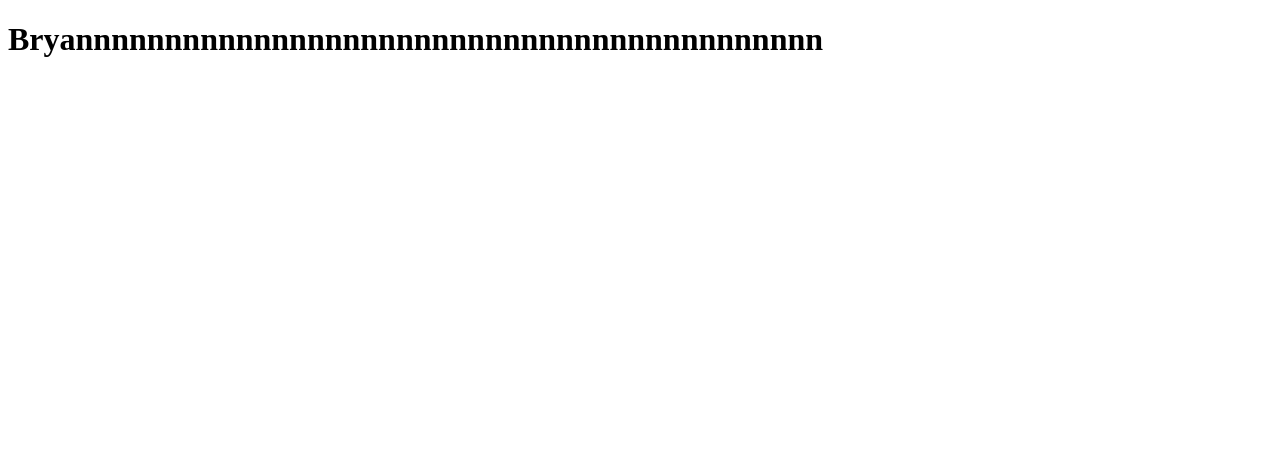
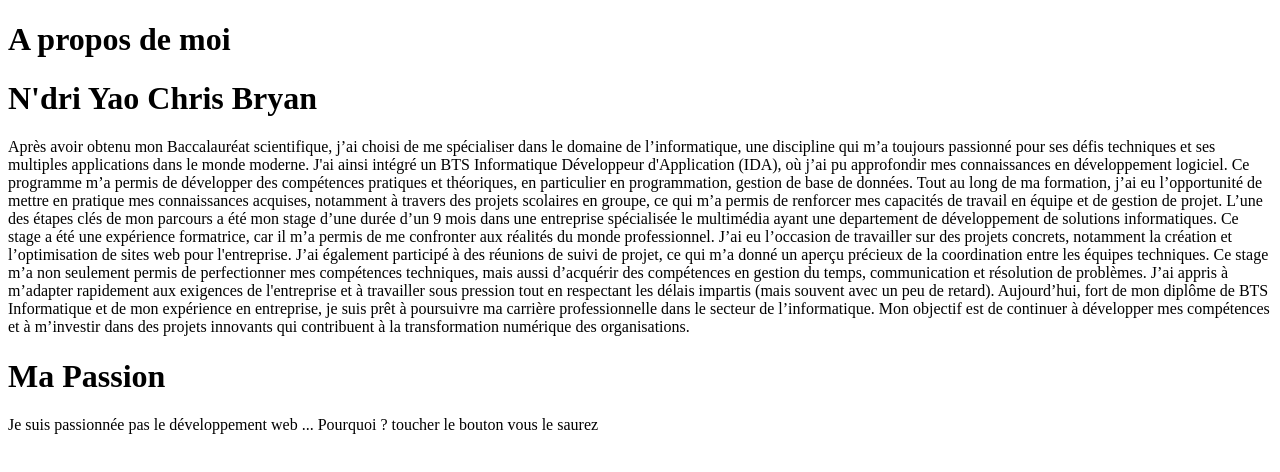
Before and after one commit to bryan18245/simplon, a plain HTML site: page index.html in a window 1280 px wide. Drawn offline with Linux system fonts and the light colour scheme.

Commit message:
Message décrivant les modifications

```diff
--- a/index.html
+++ b/index.html
@@ -6,6 +6,35 @@
     <title>Document</title>
 </head>
 <body>
-    <h1>Bryannnnnnnnnnnnnnnnnnnnnnnnnnnnnnnnnnnnnnnnnn</h1>
+    <header></header>
+    <main>
+        <div>
+            <div id="apropos">
+                <h1>A propos de moi</h1>
+            </div>
+            <div id="presentation">
+                <div id="nom"><h1>N'dri Yao Chris Bryan</h1></div>
+                <div id="parcours">
+                    <p>Après avoir obtenu mon Baccalauréat scientifique, j’ai choisi de me spécialiser dans le domaine de l’informatique, une discipline qui m’a toujours passionné pour ses défis techniques et ses multiples applications dans le monde moderne. J'ai ainsi intégré un BTS Informatique Développeur d'Application (IDA), où j’ai pu approfondir mes connaissances en développement logiciel. Ce programme m’a permis de développer des compétences pratiques et théoriques, en particulier en programmation, gestion de base de données.
+
+                    Tout au long de ma formation, j’ai eu l’opportunité de mettre en pratique mes connaissances acquises, notamment à travers des projets scolaires en groupe, ce qui m’a permis de renforcer mes capacités de travail en équipe et de gestion de projet.
+
+                    L’une des étapes clés de mon parcours a été mon stage d’une durée d’un 9 mois dans une entreprise spécialisée le multimédia ayant une departement de développement de solutions informatiques. Ce stage a été une expérience formatrice, car il m’a permis de me confronter aux réalités du monde professionnel. J’ai eu l’occasion de travailler sur des projets concrets, notamment la création et l’optimisation de sites web pour l'entreprise. J’ai également participé à des réunions de suivi de projet, ce qui m’a donné un aperçu précieux de la coordination entre les équipes techniques.
+
+                    Ce stage m’a non seulement permis de perfectionner mes compétences techniques, mais aussi d’acquérir des compétences en gestion du temps, communication et résolution de problèmes. J’ai appris à m’adapter rapidement aux exigences de l'entreprise et à travailler sous pression tout en respectant les délais impartis (mais souvent avec un peu de retard).
+
+                    Aujourd’hui, fort de mon diplôme de BTS Informatique et de mon expérience en entreprise, je suis prêt à poursuivre ma carrière professionnelle dans le secteur de l’informatique. Mon objectif est de continuer à développer mes compétences et à m’investir dans des projets innovants qui contribuent à la transformation numérique des organisations.
+                    </p>
+                </div>
+            </div>
+            <div id="passion">
+                <h1>Ma Passion</h1>
+            </div>
+            <div id="explication">
+                <p>Je suis passionnée pas le développement web ... Pourquoi ? toucher le bouton vous le saurez</p>
+            </div>
+        </div>
+    </main>
+    <footer></footer>
 </body>
 </html>
```
